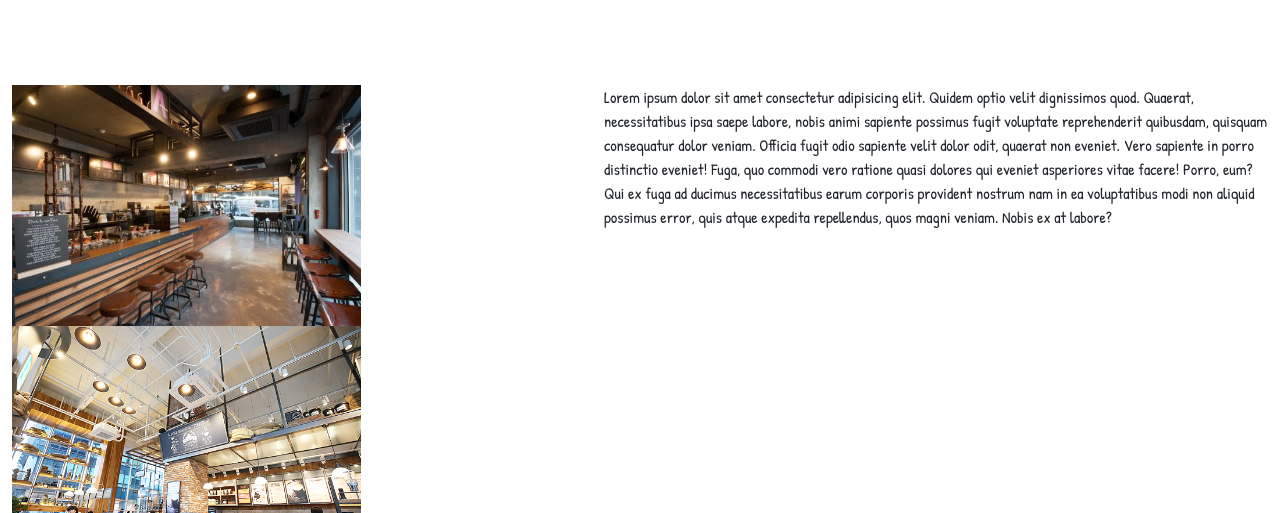
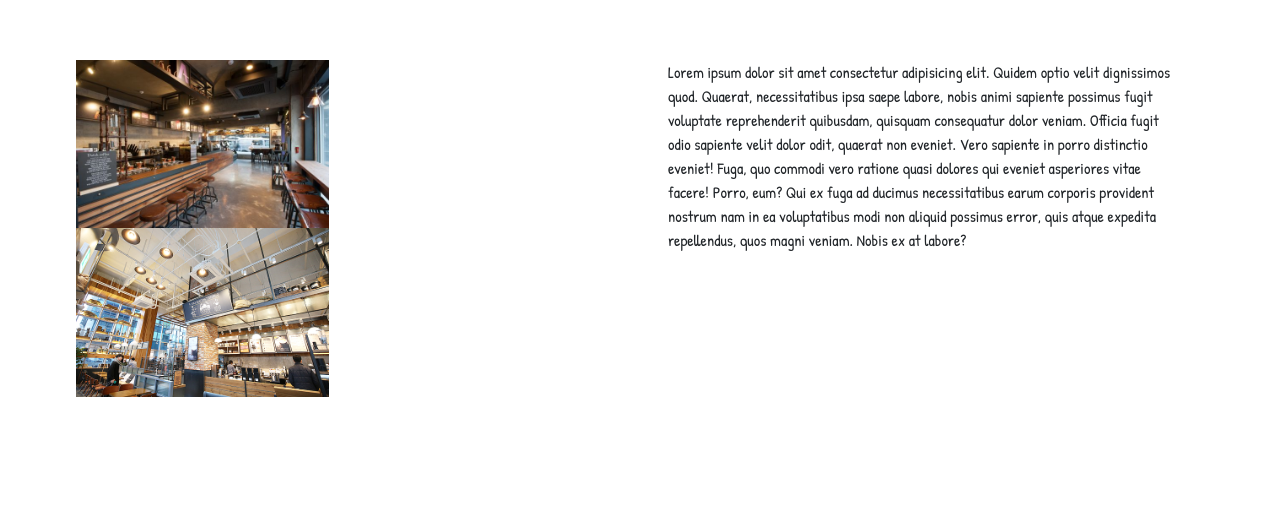
Before and after one commit to AaronChoi97/Proyecto-Final, a website: page html/nosotros.html in a window 1280 px wide. Shown: the part 287-800 px from the top of the page. Drawn offline with nearby package versions, Linux system fonts and the light colour scheme.

Commit message:
arreglos en nosotros

```diff
--- a/html/nosotros.html
+++ b/html/nosotros.html
@@ -96,9 +96,12 @@
 
         </div>
 
-        <p>Lorem ipsum dolor sit amet consectetur adipisicing elit. Quidem optio velit dignissimos quod. Quaerat, necessitatibus ipsa saepe labore, nobis animi sapiente possimus fugit voluptate reprehenderit quibusdam, quisquam consequatur dolor veniam.
-        Officia fugit odio sapiente velit dolor odit, quaerat non eveniet. Vero sapiente in porro distinctio eveniet! Fuga, quo commodi vero ratione quasi dolores qui eveniet asperiores vitae facere! Porro, eum?
-        Qui ex fuga ad ducimus necessitatibus earum corporis provident nostrum nam in ea voluptatibus modi non aliquid possimus error, quis atque expedita repellendus, quos magni veniam. Nobis ex at labore?</p>
+        <div class="biografia">
+          <p>Lorem ipsum dolor sit amet consectetur adipisicing elit. Quidem optio velit dignissimos quod. Quaerat, necessitatibus ipsa saepe labore, nobis animi sapiente possimus fugit voluptate reprehenderit quibusdam, quisquam consequatur dolor veniam.
+          Officia fugit odio sapiente velit dolor odit, quaerat non eveniet. Vero sapiente in porro distinctio eveniet! Fuga, quo commodi vero ratione quasi dolores qui eveniet asperiores vitae facere! Porro, eum?
+          Qui ex fuga ad ducimus necessitatibus earum corporis provident nostrum nam in ea voluptatibus modi non aliquid possimus error, quis atque expedita repellendus, quos magni veniam. Nobis ex at labore?</p>
+        </div>
+
 
     </section>
     <!-- Fin MAIN -->
--- a/scss/components/_nosotros.scss
+++ b/scss/components/_nosotros.scss
@@ -37,6 +37,7 @@
                 @extend %hover;
             }
         }
+        margin: auto 4rem;
     }
     .img-shops {
         grid-area: img-shops;
--- a/scss/style.scss
+++ b/scss/style.scss
@@ -62,4 +62,7 @@ body {
         padding: 40px;
         @include grid (1fr 1fr,1fr, 30px, center, none);
     }
+    .biografia {
+        margin: auto 6rem;
+      }
 }
```
Also changed, not shown: css/style.css.
